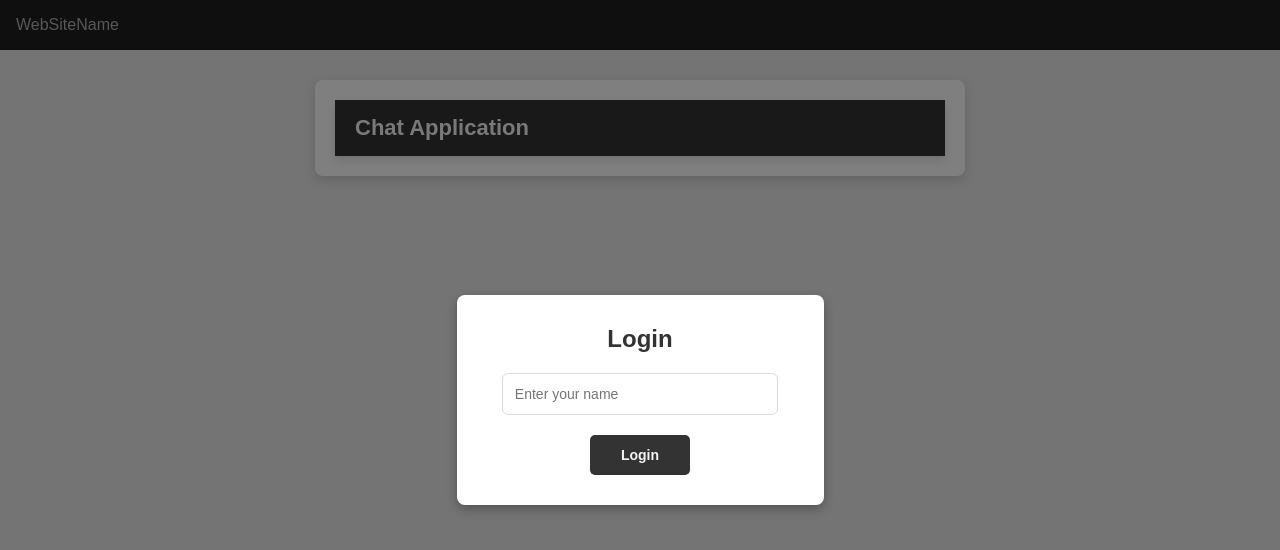
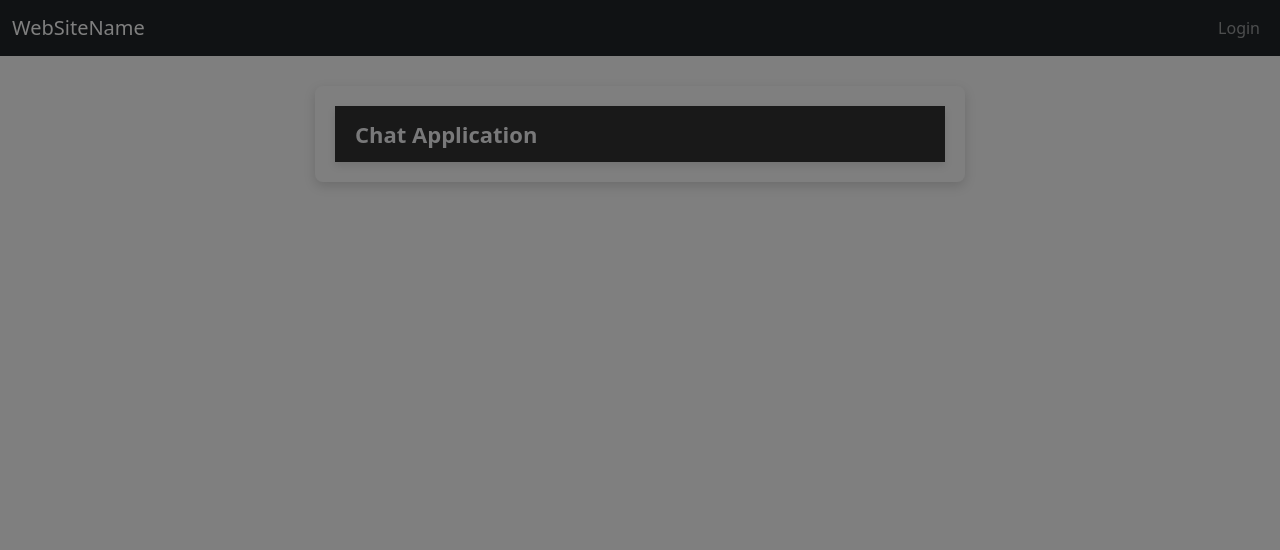
Before and after one commit to sjtseng0924/2024-project, a Vue app in the folder frontend/: page /chatapp in a window 1280 px wide. Shown: the top 550 px of the page. Built offline with nearby package versions, Linux system fonts and the light colour scheme.

Commit message:
add bootstrap navbar

```diff
--- a/frontend/package.json
+++ b/frontend/package.json
@@ -8,7 +8,9 @@
     "lint": "vue-cli-service lint"
   },
   "dependencies": {
+    "@popperjs/core": "^2.11.8",
     "axios": "^1.7.7",
+    "bootstrap": "^5.3.3",
     "core-js": "^3.8.3",
     "vue": "^3.2.13",
     "vue-router": "^4.4.5"
--- a/frontend/src/components/NavBar.vue
+++ b/frontend/src/components/NavBar.vue
@@ -1,37 +1,58 @@
 <template>
   <div>
     <!-- Navbar -->
-    <nav class="bg-gray-900 text-gray-300 p-4 flex justify-between items-center">
-      <!-- Title on the left -->
-      <div class="text-lg font-bold text-white">
-        WebSiteName
-      </div>
+    <nav class="navbar navbar-expand-md navbar-dark bg-dark">
+      <div class="container-fluid">
+        <!-- Brand -->
+        <router-link class="navbar-brand" to="/">WebSiteName</router-link>
 
-      <!-- Center links, hide on mobile if not logged in -->
-      <div class="hidden md:flex space-x-6" v-if="isLoggedIn">
-        <router-link to="/chatapp" class="hover:text-white">Chat App</router-link>
-        <router-link to="/sticky_note" class="hover:text-white">Note Board</router-link>
-        <router-link to="/map" class="hover:text-white">Map</router-link>
-      </div>
+        <!-- Toggler/collapsible Button -->
+        <button
+          class="navbar-toggler"
+          type="button"
+          data-bs-toggle="collapse"
+          data-bs-target="#navbarNav"
+          aria-controls="navbarNav"
+          aria-expanded="false"
+          aria-label="Toggle navigation"
+        >
+          <span class="navbar-toggler-icon"></span>
+        </button>
 
-      <!-- Login/Username/Logout on the right -->
-      <div class="flex items-center space-x-4">
-        <button v-if="!isLoggedIn" @click="login" class="flex items-center space-x-1 hover:text-white">
-          <!-- <span>&#128274;</span> <span>Login</span> -->
-        </button>
-        <div v-else class="flex items-center space-x-4">
-          <span class="flex items-center space-x-1 text-white">
-            <span>{{ username }}</span>
-          </span>
-          <button @click="logout" class="hover:text-white">
-            Logout
-          </button>
+        <!-- Navbar links -->
+        <div class="collapse navbar-collapse" id="navbarNav">
+          <!-- Center links -->
+          <ul class="navbar-nav me-auto mb-2 mb-lg-0" v-if="isLoggedIn">
+            <li class="nav-item">
+              <router-link class="nav-link" to="/chatapp">Chat App</router-link>
+            </li>
+            <li class="nav-item">
+              <router-link class="nav-link" to="/sticky_note">Note Board</router-link>
+            </li>
+            <li class="nav-item">
+              <router-link class="nav-link" to="/map">Map</router-link>
+            </li>
+          </ul>
+
+          <!-- Right side -->
+          <ul class="navbar-nav ms-auto mb-2 mb-lg-0">
+            <!-- Login button -->
+            <li class="nav-item" v-if="!isLoggedIn">
+              <button @click="login" class="btn btn-link nav-link">Login</button>
+            </li>
+
+            <!-- Username and Logout -->
+            <li class="nav-item d-flex align-items-center" v-else>
+              <span class="nav-link text-white">{{ userName }}</span>
+              <button @click="logout" class="btn btn-outline-light ms-2">Logout</button>
+            </li>
+          </ul>
         </div>
       </div>
     </nav>
 
     <!-- Main content -->
-    <div class="p-4 text-white">
+    <div class="container mt-4">
       <component :is="currentPage"></component>
     </div>
   </div>
@@ -43,104 +64,31 @@ export default {
   data() {
     return {
       currentPage: 'LoginComponent',
-      // localUserName: this.userName, // Create a local variable for username
-      // isRegistered: this.isLoggedIn,
     };
   },
   methods: {
-    // login() {
-    //   // 模擬登入過程
-    //   this.isLoggedIn = true;
-    //   this.username = 'JohnDoe'; // 替換為真實的登入邏輯
-    //   this.currentPage = 'HomeComponent'; // 登入後顯示首頁
-    // },
     logout() {
-      this.$emit('logout'); // 触发登出事件
+      this.$emit('logout');
+    },
+    login() {
+      // Implement your login logic here
     },
   },
   watch: {
     isLoggedIn(newVal) {
-      // 當未登入時自動跳轉到 /chatapp 頁面
       if (!newVal) {
         this.$router.push('/chatapp');
-
       }
     },
-
   },
   mounted() {
-    if (!this.username) {
-      this.$router.push('/chatapp'); // 頁面載入時檢查登入狀態
+    if (!this.userName) {
+      this.$router.push('/chatapp');
     }
-  },
-  components: {
   },
 };
 </script>
 
 <style scoped>
-/* Navbar Styles */
-nav {
-  display: flex;
-  align-items: center;
-  justify-content: space-between;
-  background-color: #1f1f1f;
-  padding: 1rem;
-  color: #b0b0b0;
-}
-
-nav .text-white {
-  color: #b0b0b0;
-}
-
-nav a {
-  text-decoration: none;
-  color: inherit;
-  font-size: 16px;
-}
-
-nav a:hover {
-  color: white;
-}
-
-button {
-  background: none;
-  border: none;
-  color: inherit;
-  cursor: pointer;
-}
-
-button:hover {
-  color: white;
-}
-
-nav .flex {
-  display: flex;
-}
-
-nav .space-x-6 > * + * {
-  margin-left: 1.5rem; /* Adds space between center links */
-}
-
-nav .space-x-4 > * + * {
-  margin-left: 1rem; /* Adds space between login buttons */
-}
-
-/* Mobile styles: Stack items vertically and hide center links */
-@media (max-width: 768px) {
-  nav {
-    flex-direction: column;
-    align-items: flex-start;
-  }
-
-  .space-x-6 {
-    flex-direction: column;
-    margin-top: 1rem;
-  }
-
-  .space-x-6 > * + * {
-    margin-left: 0; /* Remove horizontal spacing */
-    margin-top: 1rem; /* Add vertical spacing */
-  }
-}
+/* Custom styles if needed */
 </style>
--- a/frontend/src/main.js
+++ b/frontend/src/main.js
@@ -3,4 +3,8 @@ import App from './App.vue'
 import './assets/styles.css';
 import router from './router';
 
+import 'bootstrap/dist/css/bootstrap.min.css';
+import 'bootstrap';
+
+
 createApp(App).use(router).mount('#app')
```
Also changed, not shown: 1 other file (tests, documents, lock files or other folders).
